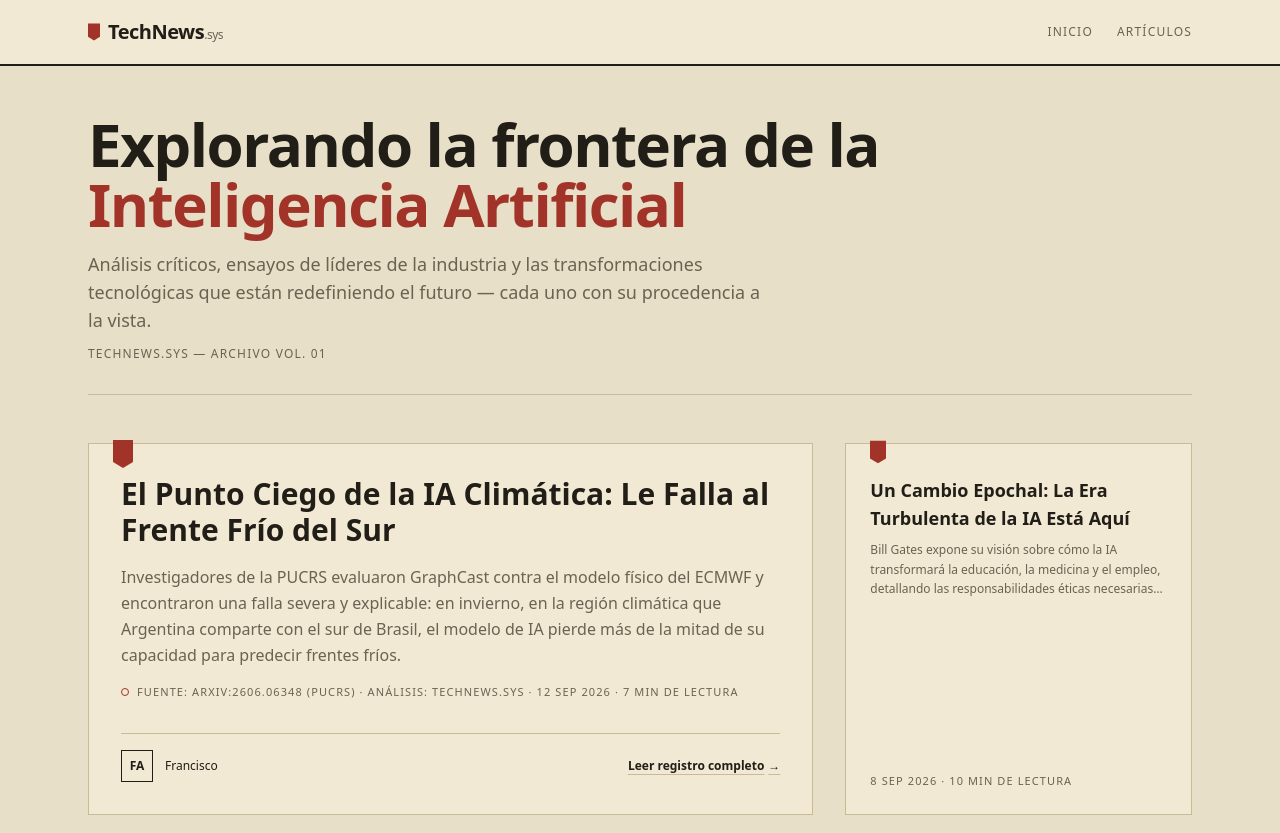
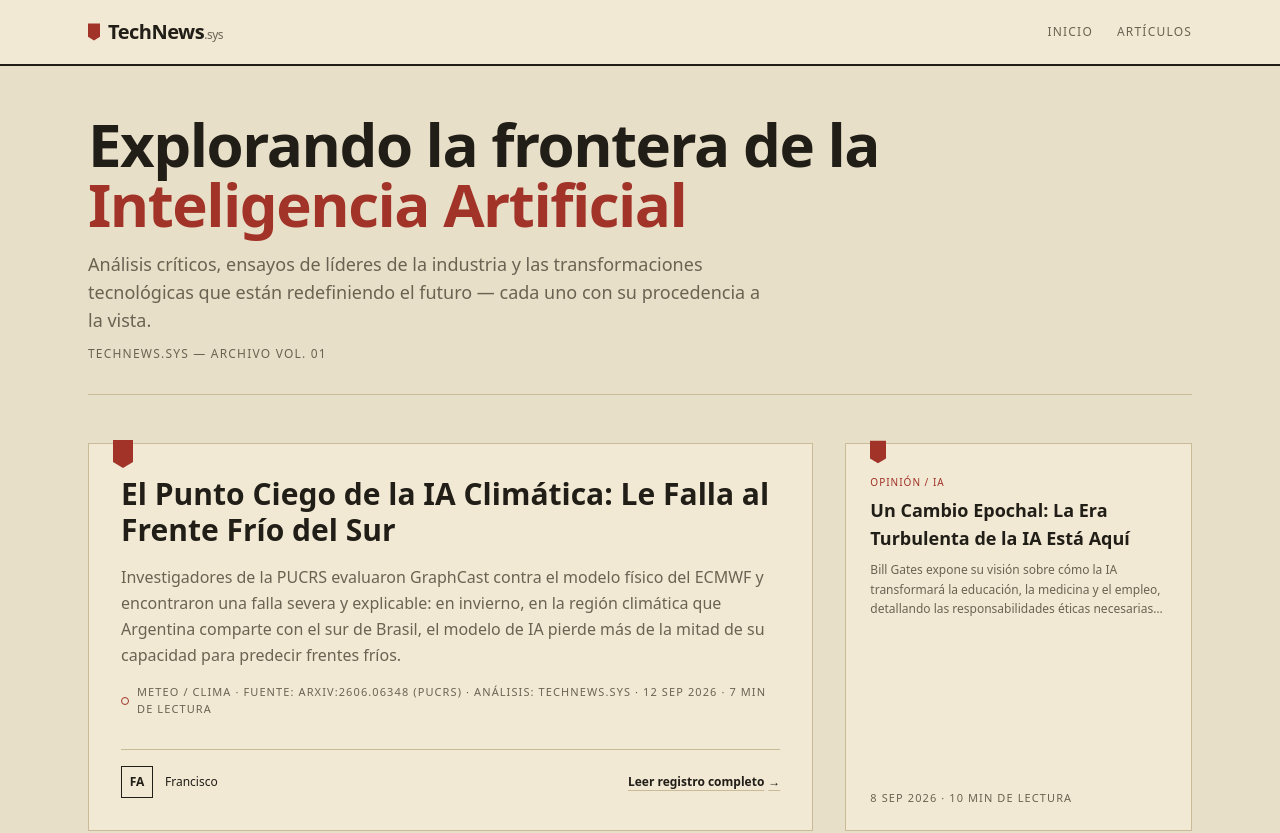
Before and after one commit to airfranc86/News, a Next.js app: page / in a window 1280 px wide. Shown: the top 833 px of the page. Built offline with nearby package versions, Linux system fonts and the light colour scheme.

Commit message:
feat: reintroducir sistema de categorias editoriales
Unifica el protocolo editorial (FRA-113/115/117) en docs/EDITORIAL_PROTOCOL.md
y agrega el campo category a data/posts.js, renderizado de forma monocromatica
en app/page.jsx y ArticleView.jsx para respetar la paleta archival del rediseno.

```diff
--- a/app/components/ArticleView.jsx
+++ b/app/components/ArticleView.jsx
@@ -41,6 +41,7 @@ export default function ArticleView({ post }) {
             </h2>
             <CustodyStamp
               items={[
+                post.category,
                 `FUENTE: ${post.source.label}`,
                 `AUTOR: ${post.author.name.toUpperCase()}`,
                 post.kind === 'translation' ? 'TRADUCCIÓN: TECHNEWS.SYS' : 'ANÁLISIS: TECHNEWS.SYS',
--- a/app/page.jsx
+++ b/app/page.jsx
@@ -47,6 +47,7 @@ export default function Home() {
 
             <CustodyStamp
               items={[
+                post.category,
                 `FUENTE: ${post.source.label}`,
                 post.kind === 'translation' ? 'TRADUCCIÓN: TECHNEWS.SYS' : 'ANÁLISIS: TECHNEWS.SYS',
                 formatDate(post.publishedAt),
@@ -79,7 +80,10 @@ export default function Home() {
             >
               <RibbonTag className="absolute -top-1 left-6 w-4 h-6 text-ribbon" />
               <div>
-                <h3 className="font-display font-semibold text-lg text-ink hover:text-ribbon transition-colors mb-2 mt-2">
+                <span className="font-mono text-[10px] uppercase tracking-widest text-ribbon">
+                  {other.category}
+                </span>
+                <h3 className="font-display font-semibold text-lg text-ink hover:text-ribbon transition-colors mb-2 mt-1">
                   {other.title}
                 </h3>
                 <p className="text-ink-muted text-xs leading-relaxed mb-3 line-clamp-3">
```
Also changed, not shown: data/posts.js, 2 other files (tests, documents, lock files or other folders).
